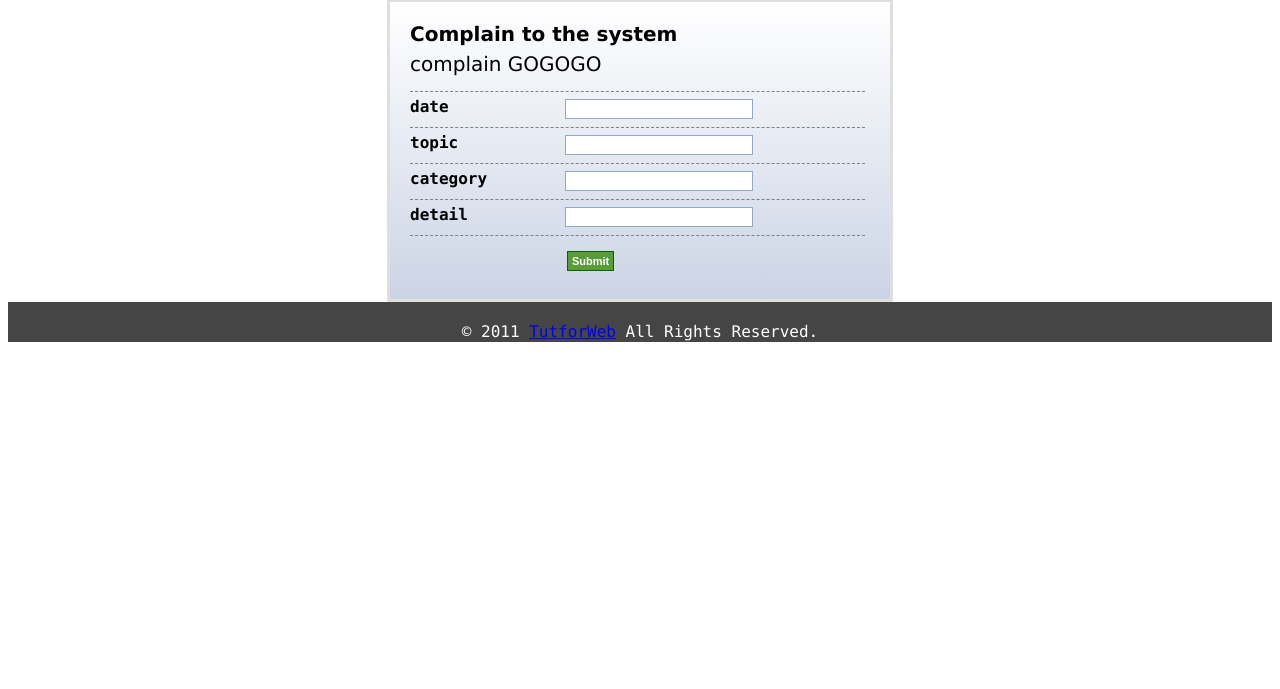
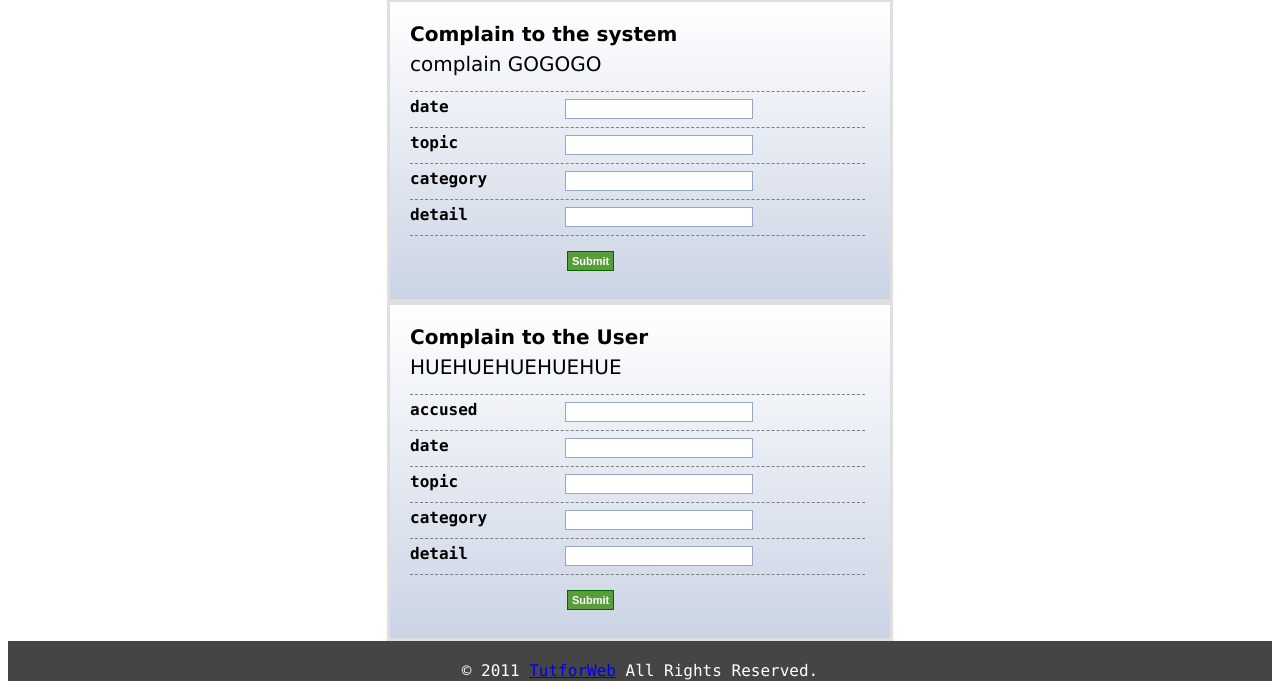
Before and after one commit to rainaz/buydo, a CodeIgniter app: page /buydo/index.php/user/welcome in a window 1280 px wide. Shown: the part 712-1401 px from the top of the page. Before the commit the page ends 1054 px from the top, so only its background shows below. Run offline with CodeIgniter, Linux system fonts and the light colour scheme.

Commit message:
complain user & system

```diff
--- a/application/controllers/user.php
+++ b/application/controllers/user.php
@@ -69,6 +69,21 @@ class User extends CI_Controller{
 			$this->thank();
 		}
 	}
+		public function addComplainUser(){
+		$this->load->library('form_validation');
+		// field name, error message, validation rules
+		$this->form_validation->set_rules('detail', 'Detail', 'required');
+		//  $this->form_validation->set_rules('email_address', 'Your Email', 'trim|required|valid_email');
+		//  $this->form_validation->set_rules('password', 'Password', 'trim|required|min_length[4]|max_length[32]');
+		//  $this->form_validation->set_rules('con_password', 'Password Confirmation', 'trim|required|matches[password]');
+		if($this->form_validation->run() == FALSE){
+			$this->index();
+		}
+		else{
+			$this->complain_model->add_complain_user();
+			$this->thank();
+		}
+	}
 	public function manageprofile(){
 		$this->load->library('form_validation');
 		// field name, error message, validation rules
--- a/application/models/complain_model.php
+++ b/application/models/complain_model.php
@@ -39,6 +39,19 @@ class Complain_model extends CI_Model {
 		  );
 		  $this->db->insert('complain',$data);
 	}
+
+		public function add_complain_user(){
+		 $data=array(
+'user_id' =>$this->session->userdata('user_id'),
+'accused'=>$this->input->post('accused'),
+'date'=>$this->input->post('date'),
+'topic'=>$this->input->post('topic'),
+'category'=>$this->input->post('category'),
+'detail'=>$this->input->post('detail'),
+		  );
+		  $this->db->insert('complain',$data);
+	}
+
 	function __construct(){
 		parent::__construct();
 		$this->table_name = "complain";
--- a/application/views/welcome_view.php
+++ b/application/views/welcome_view.php
@@ -92,3 +92,38 @@
  <?php echo form_close(); ?>
 </div><!--<div class="reg_form">-->
 </div><!--<div id="content">-->
+
+<div class="reg_form">
+<div class="form_title">Complain to the User</div>
+<div class="form_sub_title">HUEHUEHUEHUEHUE</div>
+ <?php echo validation_errors('<p class="error">'); ?>
+ <?php echo form_open("user/addComplainUser"); ?>
+
+<p>
+<label for=date>accused</label>
+  <input type="text" id="accused" name="accused" value="<?php echo set_value('accused'); ?>" />
+</p>
+
+<p>
+<label for=date>date</label>
+  <input type="text" id="date" name="date" value="<?php echo set_value('date'); ?>" />
+</p>
+<p>
+<label for=topic>topic</label>
+  <input type="text" id="topic" name="topic" value="<?php echo set_value('topic'); ?>" />
+</p>
+<p>
+<label for=category>category</label>
+  <input type="text" id="category" name="category" value="<?php echo set_value('category'); ?>" />
+</p>
+<p>
+<label for=detail>detail</label>
+  <input type="text" id="detail" name="detail" value="<?php echo set_value('detail'); ?>" />
+</p>
+
+  <p>
+  <input type="submit" class="greenButton" value="Submit" />
+  </p>
+ <?php echo form_close(); ?>
+</div><!--<div class="reg_form">-->
+</div><!--<div id="content">-->
```
